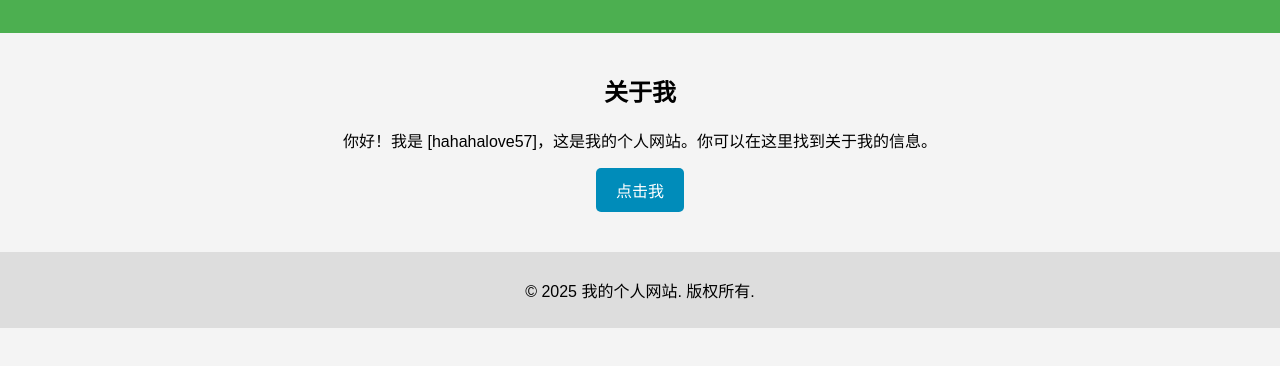
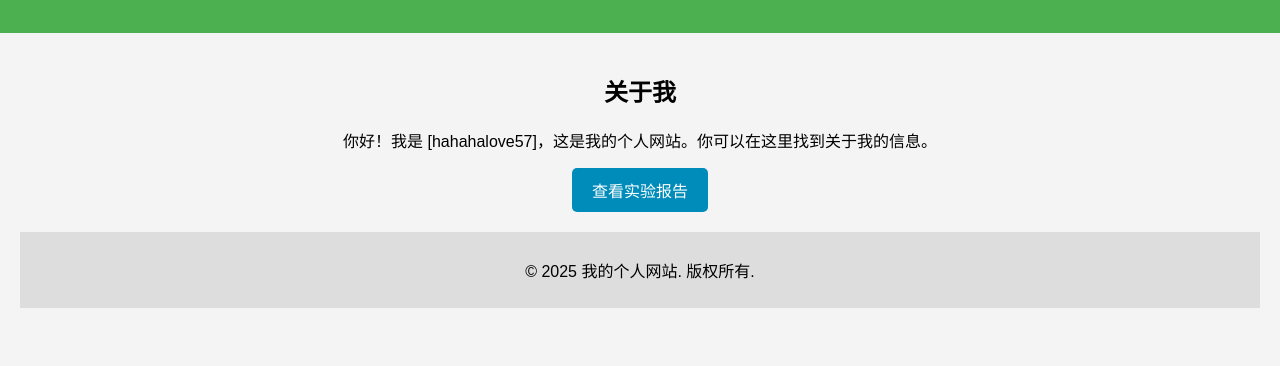
Before and after one commit to hahahalove57/hahahalove57.github.io, a plain HTML site: page index.html in a window 1280 px wide. Shown: the part 130-496 px from the top of the page. Drawn offline with Linux system fonts and the light colour scheme.

Commit message:
Update index.html

```diff
--- a/index.html
+++ b/index.html
@@ -15,7 +15,8 @@
     <section>
         <h2>关于我</h2>
         <p>你好！我是 [hahahalove57]，这是我的个人网站。你可以在这里找到关于我的信息。</p>
-        <button onclick="showMessage()">点击我</button>
+            <button id="blogButton">查看实验报告</button>
+        <script src="script.js"></script
     </section>
 
     <footer>
```
